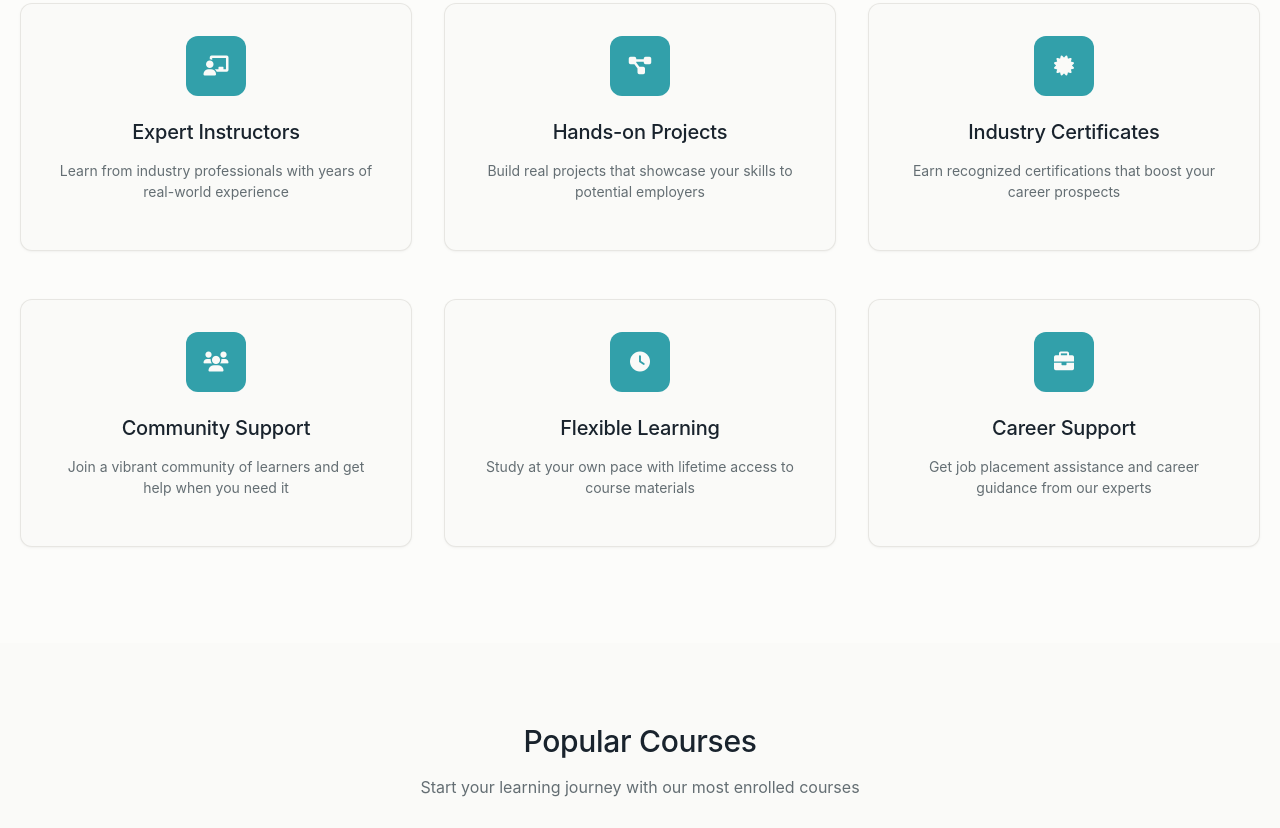
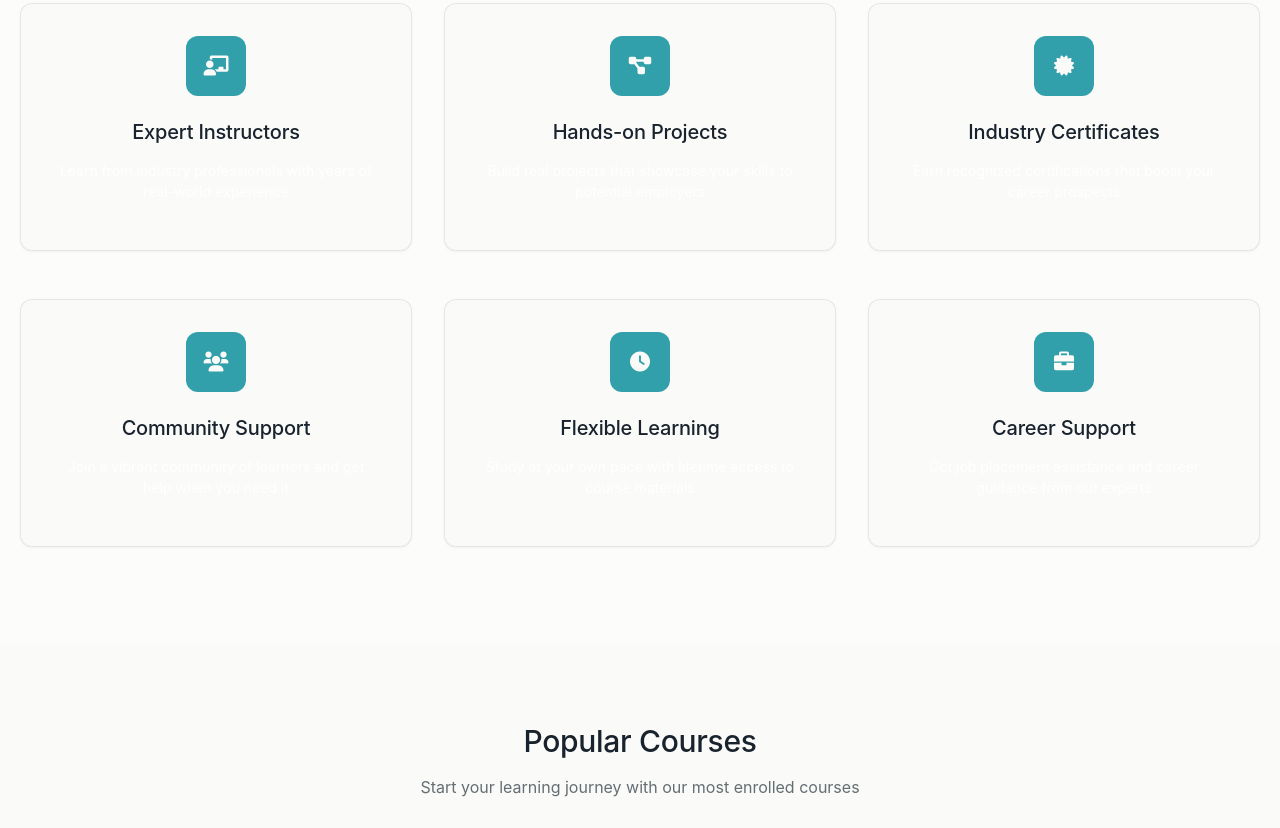
Before and after one commit to rajpurohitm3-netizen/Skill_Forge_Website, a website: page index.html in a window 1280 px wide. Shown: the part 985-1813 px from the top of the page. Drawn offline with Linux system fonts and the light colour scheme; a web font is replaced by a local one.

Commit message:
css_color

```diff
--- a/styles.css
+++ b/styles.css
@@ -1153,7 +1153,7 @@ h4 {
 
 p {
     margin: 0 0 var(--space-16) 0;
-    color: var(--color-text-secondary);
+    color: white;
 }
 
 /* Buttons */
```
